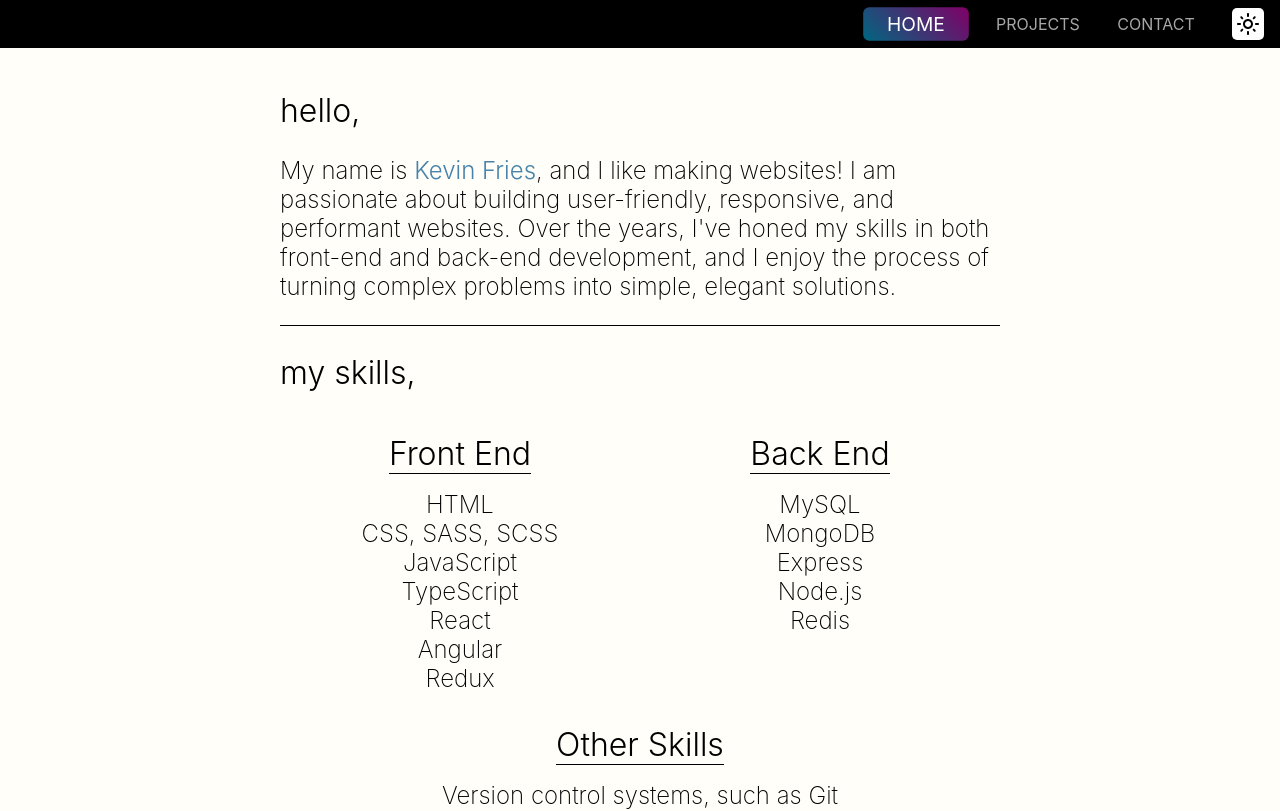
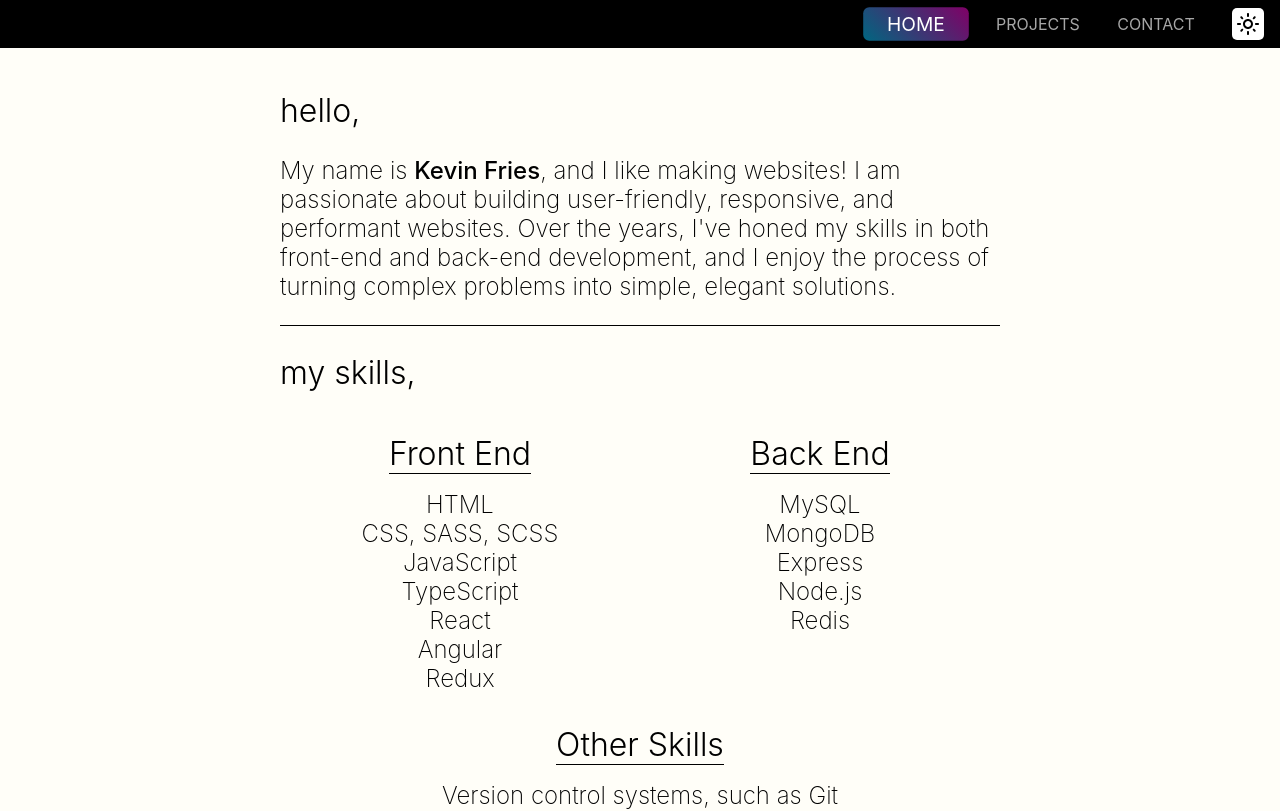
Before and after one commit to kevinsctfries/Portfolio, a React (Vite) app: page /#/ in a window 1280 px wide. Shown: the top 811 px of the page. Built offline with nearby package versions, Linux system fonts and the light colour scheme.

Commit message:
Improved readability for homepage

```diff
--- a/src/App.css
+++ b/src/App.css
@@ -7,11 +7,6 @@ main {
 
 h2 {
   font-size: 2rem;
-  font-weight: 300;
-}
-
-.name {
-  color: var(--alt-text-color);
   font-weight: 300;
 }
 
--- a/src/pages/HomePage/HomePage.tsx
+++ b/src/pages/HomePage/HomePage.tsx
@@ -23,11 +23,11 @@ const HomePage = () => {
       <div className="section">
         <h2>hello,</h2>
         <p>
-          My name is <span className="name">Kevin Fries</span>, and I like
-          making websites! I am passionate about building user-friendly,
-          responsive, and performant websites. Over the years, I've honed my
-          skills in both front-end and back-end development, and I enjoy the
-          process of turning complex problems into simple, elegant solutions.
+          My name is <span>Kevin Fries</span>, and I like making websites! I am
+          passionate about building user-friendly, responsive, and performant
+          websites. Over the years, I've honed my skills in both front-end and
+          back-end development, and I enjoy the process of turning complex
+          problems into simple, elegant solutions.
         </p>
       </div>
       <div className="section">
--- a/src/pages/HomePage/homepage.css
+++ b/src/pages/HomePage/homepage.css
@@ -6,6 +6,10 @@
 
 .section {
   border-bottom: 1px solid var(--border-color);
+
+  p span {
+    font-weight: 500;
+  }
 }
 
 .skillsTable {
```
